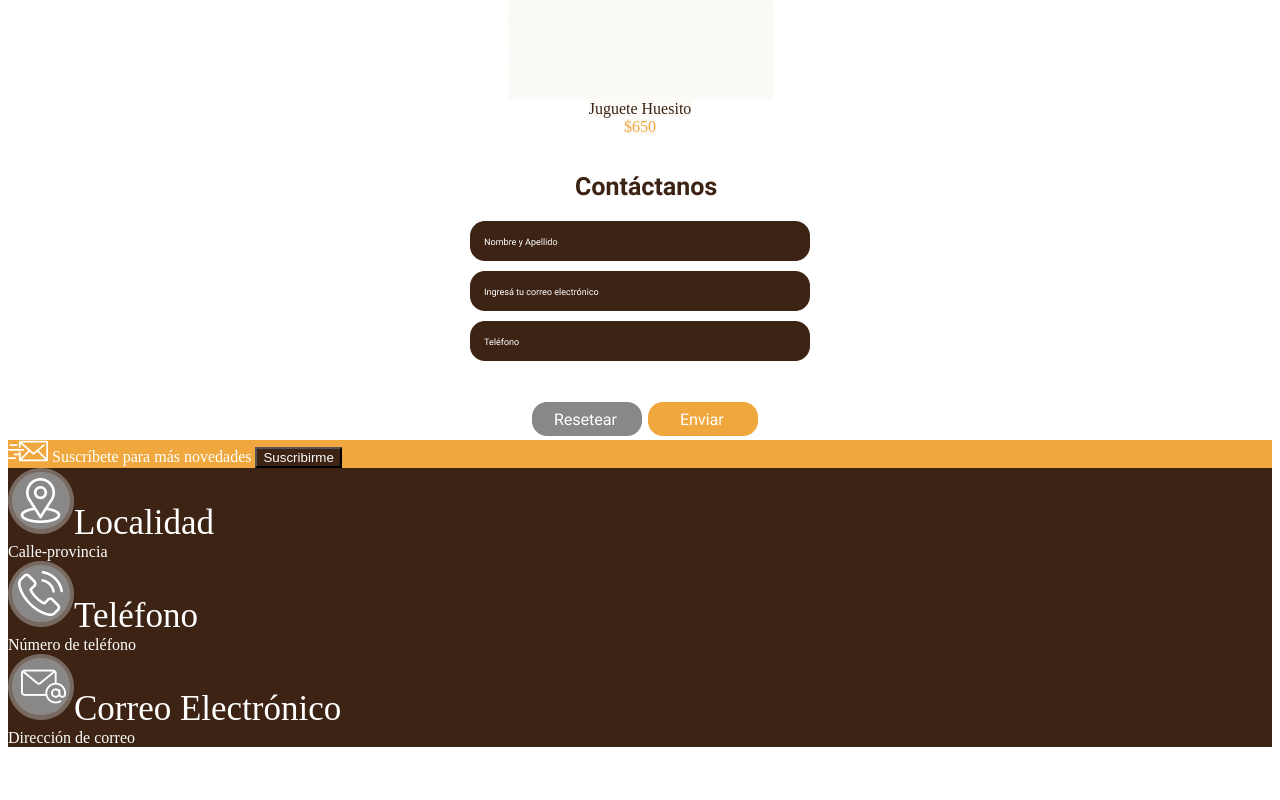
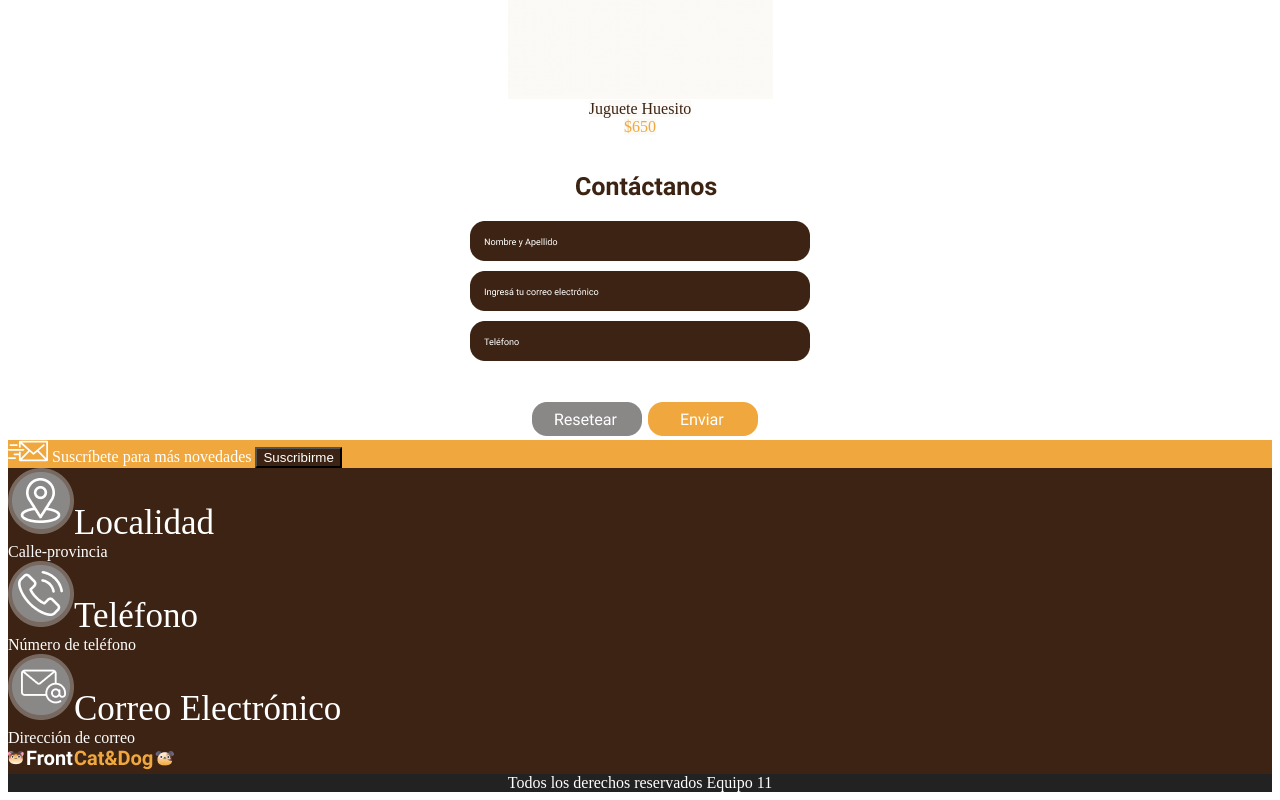
Before and after one commit to eduardcaballero/front-petshop, a plain HTML site: page index.html in a window 1280 px wide. Shown: the part 2562-3362 px from the top of the page. Before the commit the page ends 3317 px from the top, so only its background shows below. Drawn offline with Linux system fonts and the light colour scheme.

Commit message:
Agregando derechos footer

```diff
--- a/index.html
+++ b/index.html
@@ -160,7 +160,13 @@
                 <div style="color: white;">Dirección de correo</div>
             </div>
 
+            <div>
+                <img src="img/Logo2.png" alt="logo2">
+            </div>
         </section>
+        <center>
+            <section style="background-color: #222222; width: 100%"><span style="color: white;">Todos los derechos reservados Equipo 11</span></section>
+        </center>
     </footer>
   </body>
 </html>
```
Also changed, not shown: img/Logo2.png (added).
